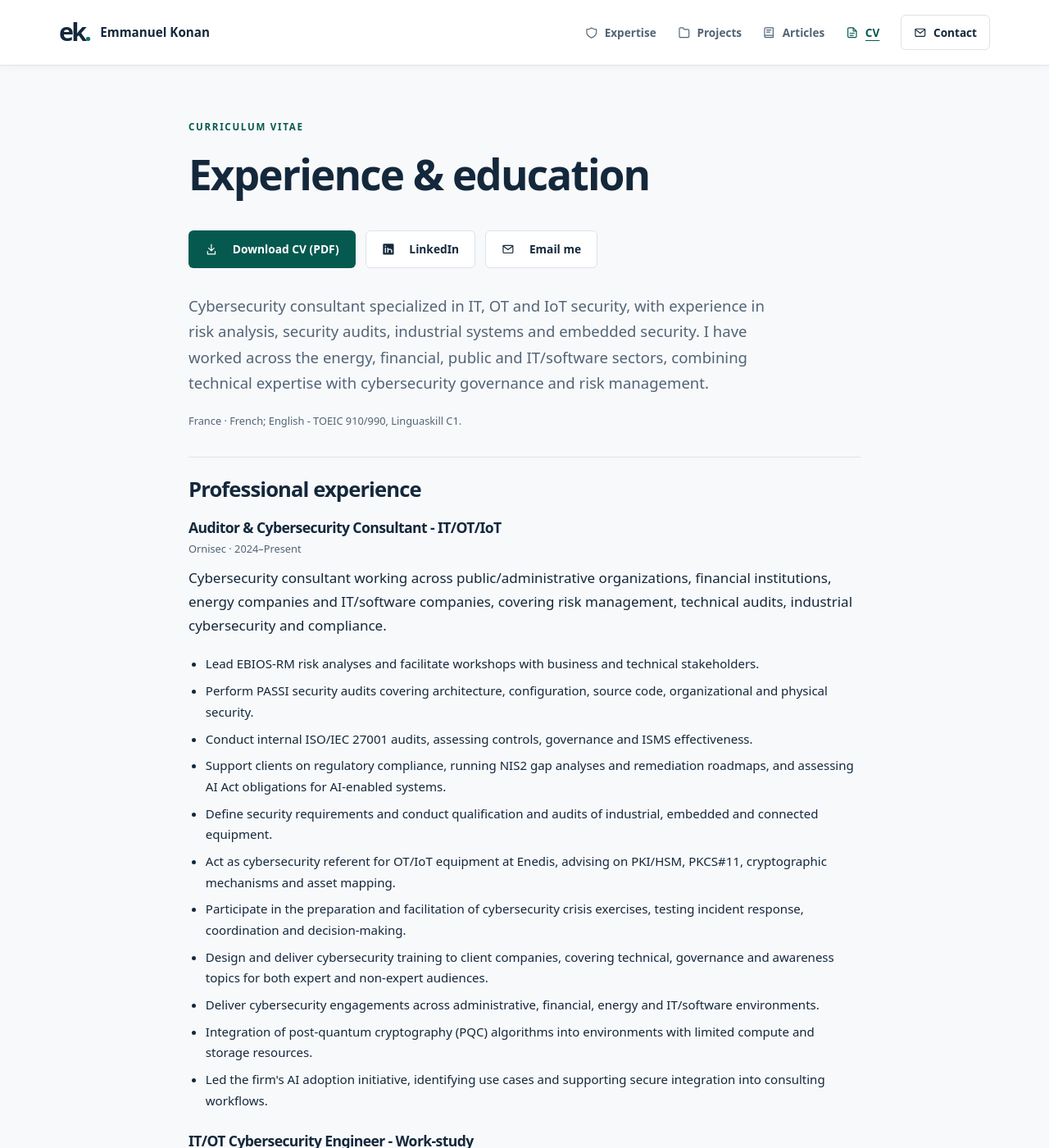
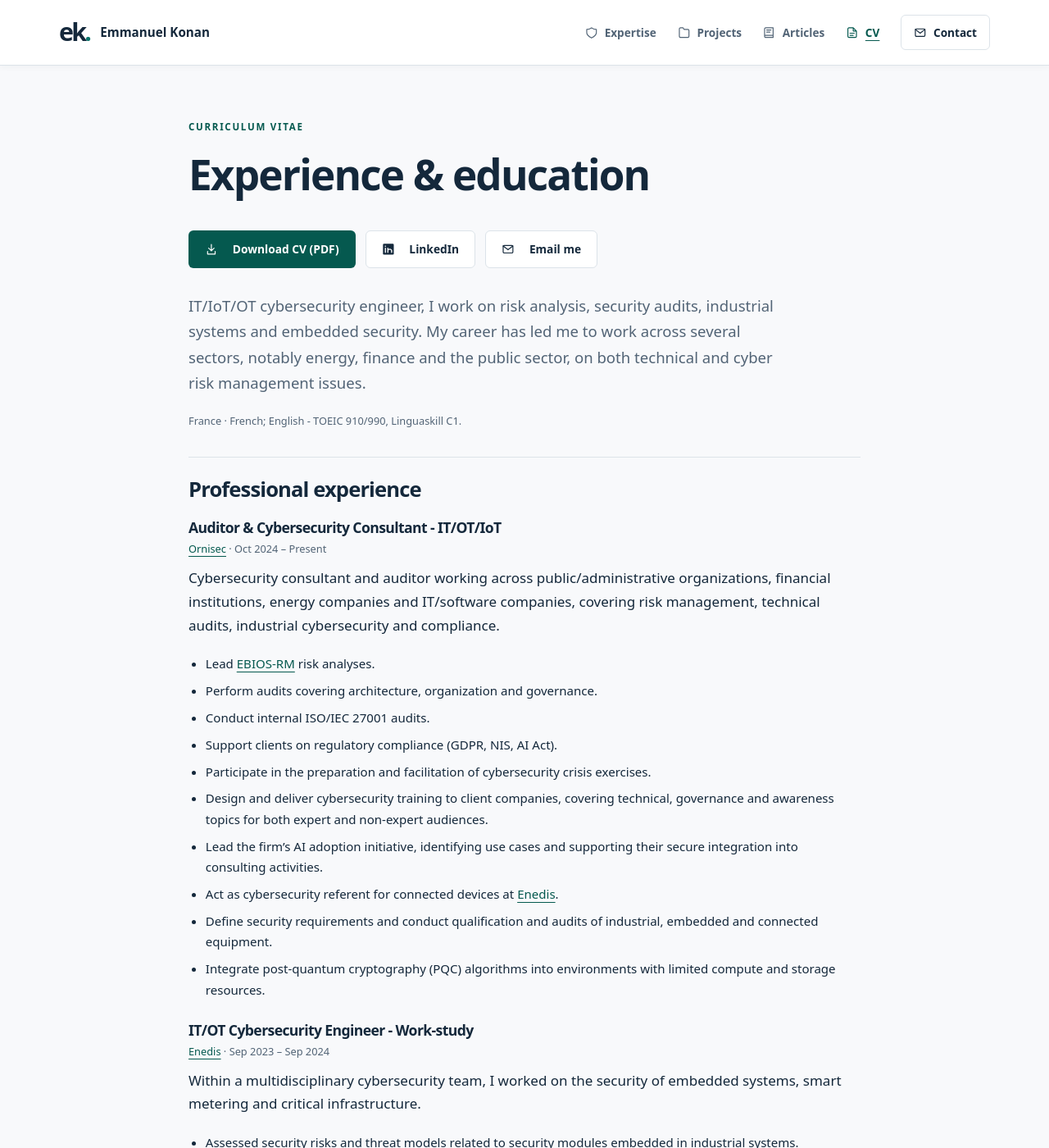
Before and after one commit to kmanu225/kmanu225.github.io, a Jekyll site: the page built from _pages/cv.md, in a window 1280 px wide and 1400 px high. Shown: the whole window at 82% size. Built offline with Jekyll 4.4.1, drawn with Linux system fonts in a browser that asks for light colours; some of the changed text lies outside the part shown.

Commit message:
update CV content, links and PDF header
Co-Authored-By: Claude Opus 5.5 <noreply@anthropic.com>

```diff
--- a/_data/cv.json
+++ b/_data/cv.json
@@ -3,35 +3,36 @@
   "headline": "Cybersecurity Engineer",
   "location": "France",
   "email": "emmanuel.konan.contact@gmail.com",
-  "linkedin": "https://www.linkedin.com/in/emmanuel-konan",
+  "linkedin": "https://www.linkedin.com/in/emmanuel-konan/",
   "github": "https://github.com/kmanu225",
-  "website": "https://kmanu225.github.io",
-  "summary": "Cybersecurity consultant specialized in IT, OT and IoT security, with experience in risk analysis, security audits, industrial systems and embedded security. I have worked across the energy, financial, public and IT/software sectors, combining technical expertise with cybersecurity governance and risk management.",
+  "website": "https://kmanu225.github.io/",
+  "summary": "IT/IoT/OT cybersecurity engineer, I work on risk analysis, security audits, industrial systems and embedded security. My career has led me to work across several sectors, notably energy, finance and the public sector, on both technical and cyber risk management issues.",
   "experience": [
     {
       "role": "Auditor & Cybersecurity Consultant - IT/OT/IoT",
       "organization": "Ornisec",
-      "period": "2024–Present",
-      "summary": "Cybersecurity consultant working across public/administrative organizations, financial institutions, energy companies and IT/software companies, covering risk management, technical audits, industrial cybersecurity and compliance.",
+      "url": "https://www.ornisec.com/",
+      "period": "Oct 2024 – Present",
+      "summary": "Cybersecurity consultant and auditor working across public/administrative organizations, financial institutions, energy companies and IT/software companies, covering risk management, technical audits, industrial cybersecurity and compliance.",
       "bullets": [
-        "Lead EBIOS-RM risk analyses and facilitate workshops with business and technical stakeholders.",
-        "Perform PASSI security audits covering architecture, configuration, source code, organizational and physical security.",
-        "Conduct internal ISO/IEC 27001 audits, assessing controls, governance and ISMS effectiveness.",
-        "Support clients on regulatory compliance, running NIS2 gap analyses and remediation roadmaps, and assessing AI Act obligations for AI-enabled systems.",
+        "Lead [EBIOS-RM](https://cyber.gouv.fr/publications/ebios-risk-manager-method) risk analyses.",
+        "Perform audits covering architecture, organization and governance.",
+        "Conduct internal ISO/IEC 27001 audits.",
+        "Support clients on regulatory compliance (GDPR, NIS, AI Act).",
+        "Participate in the preparation and facilitation of cybersecurity crisis exercises.",
+        "Design and deliver cybersecurity training to client companies, covering technical, governance and awareness topics for both expert and non-expert audiences.",
+        "Lead the firm's AI adoption initiative, identifying use cases and supporting their secure integration into consulting activities.",
+        "Act as cybersecurity referent for connected devices at [Enedis](https://www.enedis.fr/).",
         "Define security requirements and conduct qualification and audits of industrial, embedded and connected equipment.",
-        "Act as cybersecurity referent for OT/IoT equipment at Enedis, advising on PKI/HSM, PKCS#11, cryptographic mechanisms and asset mapping.",
-        "Participate in the preparation and facilitation of cybersecurity crisis exercises, testing incident response, coordination and decision-making.",
-        "Design and deliver cybersecurity training to client companies, covering technical, governance and awareness topics for both expert and non-expert audiences.",
-        "Deliver cybersecurity engagements across administrative, financial, energy and IT/software environments.",
-        "Integration of post-quantum cryptography (PQC) algorithms into environments with limited compute and storage resources.",
-        "Led the firm's AI adoption initiative, identifying use cases and supporting secure integration into consulting workflows."
+        "Integrate post-quantum cryptography (PQC) algorithms into environments with limited compute and storage resources."
       ]
     },
     {
       "role": "IT/OT Cybersecurity Engineer - Work-study",
       "organization": "Enedis",
+      "url": "https://www.enedis.fr/",
       "period": "Sep 2023 – Sep 2024",
-      "summary": "Worked within a multidisciplinary team of cybersecurity experts on the security of embedded systems, smart metering and critical infrastructure.",
+      "summary": "Within a multidisciplinary cybersecurity team, I worked on the security of embedded systems, smart metering and critical infrastructure.",
       "bullets": [
         "Assessed security risks and threat models related to security modules embedded in industrial systems.",
         "Analyzed defense-in-depth architectures, hardware security (CPU, memory, buses) and potential vulnerabilities.",
@@ -44,13 +45,14 @@
     {
       "role": "Non-Technical Losses Project Manager - Work-study",
       "organization": "Enedis",
+      "url": "https://www.enedis.fr/",
       "period": "Oct 2021 – Aug 2023",
-      "summary": "Worked within Enedis' B2B division on initiatives aimed at reducing non-technical losses and electricity fraud, combining data analysis, project management and operational coordination.",
+      "summary": "Within Enedis' B2B division, my work focused on reducing non-technical losses and fighting electricity fraud.",
       "bullets": [
         "Performed data mining and consumption analysis to identify potential fraud and abnormal electricity usage.",
         "Automated monthly reporting and KPIs using VBA, improving performance monitoring.",
         "Managed a national project introducing a new feature within the electricity distribution network.",
-        "Conducted security and compliance assessments of internal business tools.",
+        "Conducted security and compliance assessments of internal business tools ([DPIA](https://www.cnil.fr/fr/RGPD-analyse-impact-protection-des-donnees-aipd)).",
         "Supported the development of Enedis' B2B strategic plan and internal awareness initiatives.",
         "Completed a field immersion with operational technicians, gaining practical knowledge of electricity distribution, non-technical losses and the French energy market."
       ]
@@ -79,16 +81,20 @@
       "title": "Baccalauréat Série C - Mathematics & Physics/Chemistry",
       "organization": "Lycée Classique d'Abidjan, Côte d'Ivoire",
       "period": "2016–2019",
-      "text": "Graduated with honors (Mention Bien). Ranked first of the class."
+      "text": "Baccalauréat (Mention Bien). Ranked first of the class (10th – 12th grade)."
     }
   ],
   "certifications": [
     {
-      "title": "ISO 27001 Lead Auditor",
+      "title": "[ANSSI](https://cyber.gouv.fr/offre-de-service/solutions-certifiees-et-qualifiees/comprendre-levaluation-de-securite/qualification-de-produit-et-services/referentiels-qualification/) PASSI Qualified Auditor - organizational and physical audit",
       "year": "2026"
     },
     {
-      "title": "eJPT",
+      "title": "[PECB](https://www.credly.com/badges/b9b4beba-a257-4e1a-adf1-17b8a7a4f22e/public_url) ISO 27001 Lead Auditor",
+      "year": "2026"
+    },
+    {
+      "title": "[eJPT](https://certs.ine.com/1fb25060-80dd-4161-8e13-f96b4d74f7c4#acc.KumnvyhU)",
       "year": "2025"
     }
   ],
@@ -101,20 +107,16 @@
   "skillsIntro": "Throughout my personal, professional and associative experiences, I have developed strong interpersonal and organizational skills, including:",
   "skills": [
     {
-      "title": "Leadership & motivation",
+      "title": "Leadership",
       "text": "Ability to inspire, engage and motivate people around me."
     },
     {
-      "title": "Proactivity & initiative",
+      "title": "Proactivity",
       "text": "Comfortable taking ownership and acting without waiting to be asked."
     },
     {
       "title": "Solution-oriented mindset",
       "text": "I approach challenges with determination and the belief that obstacles can be overcome."
-    },
-    {
-      "title": "Problem-solving",
-      "text": "Resourceful approach to challenges and ability to find practical solutions."
     },
     {
       "title": "Adaptability",
@@ -127,26 +129,26 @@
   ],
   "leadership": [
     {
+      "title": "Elit Club - Digital Club Member",
+      "url": "https://www.elitasso.com/",
+      "period": "Jan 2025 – Present",
+      "text": "Webinar preparation and IT/cybersecurity outreach supporting access to digital skills in Africa."
+    },
+    {
       "title": "African Engineers Network - Business Development Lead & IT Consultant",
       "url": "https://aenassociation.org/",
-      "period": "2024–Present",
+      "period": "Dec 2024 – Present",
       "text": "Client needs qualification, technical and commercial proposals, project scoping, client relations and web delivery within the advisory initiative."
     },
     {
-      "title": "Elit Club - Digital Club Member",
-      "url": "https://www.linkedin.com/company/elit-asso/",
-      "period": "2025–Present",
-      "text": "Webinar preparation and IT/cybersecurity outreach supporting access to digital skills in Africa."
-    },
-    {
       "title": "Superprof - Private Tutor",
-      "period": "2022–2024",
+      "period": "Jan 2022 – Jun 2024",
       "text": "Computer science and mathematics tutoring for high-school and university students."
     },
     {
       "title": "Rézo Metz-Rennes Fédérés - Treasurer & IT Support",
       "url": "https://rezo-rm.fr/",
-      "period": "2021–2024",
+      "period": "Sep 2021 – Sep 2024",
       "text": "Contributed to campus network maintenance and IT services across Wi-Fi, Ethernet and fiber."
     }
   ],
--- a/_includes/cv-content.html
+++ b/_includes/cv-content.html
@@ -9,12 +9,12 @@
     <h2 id="experience-heading">Professional experience</h2>
     {% for entry in cv.experience %}<div class="cv-entry">
         <h3>{{ entry.role }}</h3>
-        <p class="meta">{{ entry.organization }} · {{ entry.period }}</p>{% if entry.summary %}<p>{{ entry.summary }}
-        </p>{% endif %}<ul>{% for bullet in entry.bullets %}<li>{{ bullet }}</li>{% endfor %}</ul>
+        <p class="meta">{% if entry.url %}<a href="{{ entry.url }}">{{ entry.organization }}</a>{% else %}{{ entry.organization }}{% endif %} · {{ entry.period }}</p>{% if entry.summary %}<p>{{ entry.summary }}
+        </p>{% endif %}<ul>{% for bullet in entry.bullets %}<li>{{ bullet | markdownify | remove: '<p>' | remove: '</p>' | strip }}</li>{% endfor %}</ul>
     </div>{% endfor %}
 </section>
 <section class="cv-section" aria-labelledby="education-heading">
-    <h2 id="education-heading">Education</h2>{% for entry in cv.education %}<div class="cv-entry">
+    <h2 id="education-heading">Academic background</h2>{% for entry in cv.education %}<div class="cv-entry">
         <h3>{{ entry.title }}</h3>
         <p class="meta">{{ entry.organization }} · {{ entry.period }}</p>
         <p>{{ entry.text }}</p>
@@ -22,7 +22,7 @@
 </section>
 <section class="cv-section" aria-labelledby="certifications-heading">
     <h2 id="certifications-heading">Certifications</h2>
-    <ul>{% for entry in cv.certifications %}<li><strong>{{ entry.title }}</strong> · {{ entry.year }}</li>{% endfor %}
+    <ul>{% for entry in cv.certifications %}<li><strong>{{ entry.title | markdownify | remove: '<p>' | remove: '</p>' | strip }}</strong> · {{ entry.year }}</li>{% endfor %}
     </ul>
 </section>
 <section class="cv-section" aria-labelledby="contribution-heading">
@@ -42,7 +42,7 @@
         </div>{% endfor %}</div>
 </section>
 <section class="cv-section" aria-labelledby="leadership-heading">
-    <h2 id="leadership-heading">Association work</h2>{% for entry in cv.leadership %}<div class="cv-entry">
+    <h2 id="leadership-heading">Community involvement</h2>{% for entry in cv.leadership %}<div class="cv-entry">
         <h3>{% if entry.url %}<a href="{{ entry.url }}">{{ entry.title }} {% include icon.html
             name="arrow-up-right" %}</a>{% else %}{{ entry.title }}{% endif %}</h3>
         <p class="meta">{{ entry.period }}</p>
--- a/_pages/cv.md
+++ b/_pages/cv.md
@@ -3,7 +3,7 @@ layout: single
 title: "Experience & education"
 seo_title: "CV - Cybersecurity & Applied Cryptography"
 kicker: "Curriculum vitae"
-description: "Emmanuel Konan’s experience in applied cryptography, PKI/HSM, IT/OT/IoT audits and risk analysis. CentraleSupélec engineer and EAP-PSK-256 coauthor."
+description: "Emmanuel Konan’s experience in IT/OT/IoT security audits, risk analysis, industrial systems and embedded security. CentraleSupélec engineer and EAP-PSK-256 coauthor."
 permalink: /cv/
 lang: en
 redirect_from:
```
Also changed, not shown: scripts/build_cv.py (+21 -9 lines), 1 other file.
